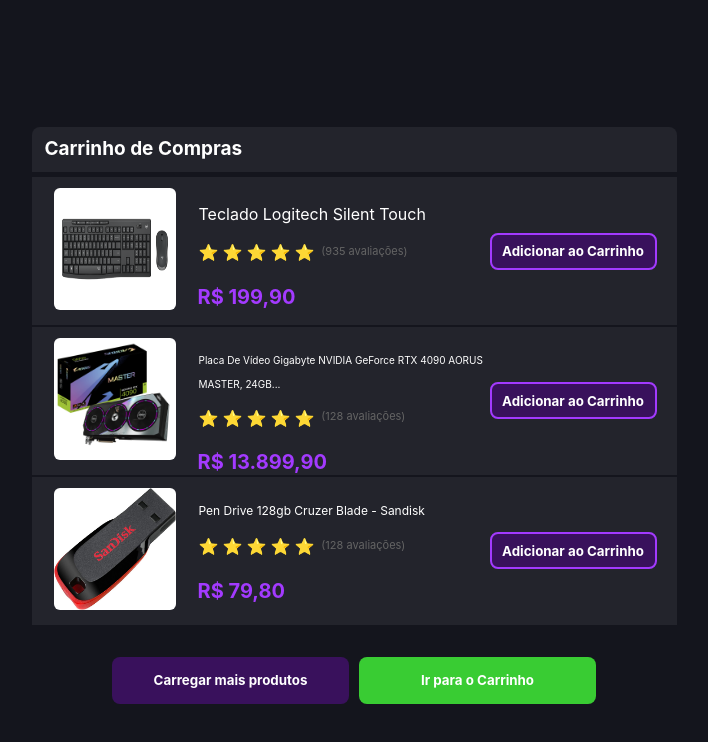
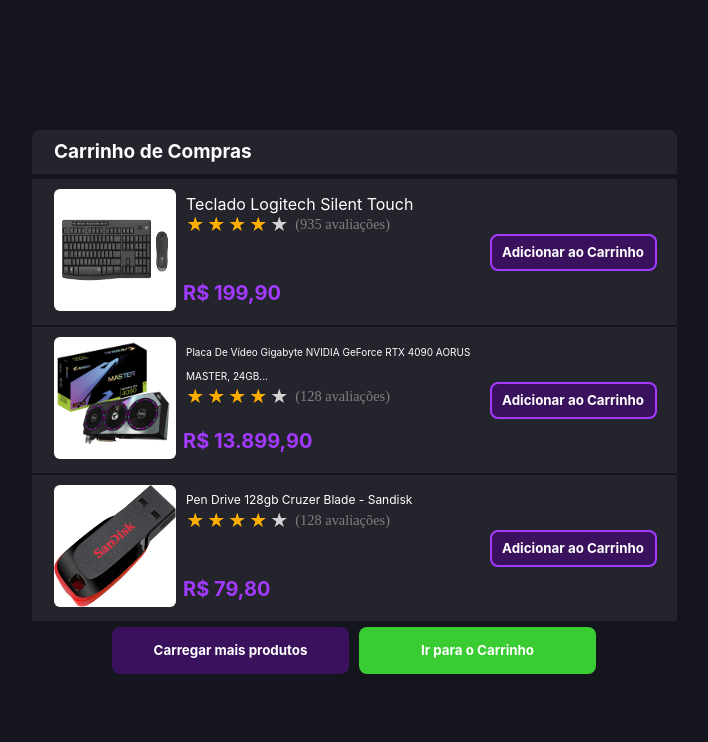
Before and after one commit to costtha/lojavirtual, a Vue app in the folder lojavirtual/: page / in a window 1280 px wide. Shown: the top 742 px of the page, without its empty margins (286-994 px from the left). Built offline with nearby package versions, Linux system fonts and the light colour scheme.

Commit message:
Alterações

```diff
--- a/lojavirtual/src/components/PaginaPrincipal.vue
+++ b/lojavirtual/src/components/PaginaPrincipal.vue
@@ -12,9 +12,13 @@
         </div>
         <div class="retangulo22">
           <h1 class="titulo2">Teclado Logitech Silent Touch</h1>
-          <div class="avaliacao">
-               <span class="estrelas">⭐ ⭐ ⭐ ⭐ ⭐</span>
-               <span class="avaliacoes">(935 avaliações)</span>
+          <div class="product-rating">
+            <div class="stars">
+              <span v-for="star in fullStars" :key="'full-' + star" class="star full"></span>
+              <span v-if="halfStar" class="star half"></span>
+              <span v-for="star in emptyStars" :key="'empty-' + star" class="star empty"></span>
+            </div>
+            <span class="reviews">(935 avaliações)</span>
           </div>
           <p class="price">R$ 199,90</p>
         </div>
@@ -36,9 +40,13 @@
         </div>
         <div class="retangulo22">
           <h1 class="titulo3">Placa De Vídeo Gigabyte NVIDIA GeForce RTX 4090 AORUS MASTER, 24GB...</h1>
-          <div class="avaliacao">
-               <span class="estrelas">⭐ ⭐ ⭐ ⭐ ⭐</span>
-               <span class="avaliacoes">(128 avaliações)</span>
+          <div class="product-rating">
+            <div class="stars">
+              <span v-for="star in fullStars" :key="'full-' + star" class="star full"></span>
+              <span v-if="halfStar" class="star half"></span>
+              <span v-for="star in emptyStars" :key="'empty-' + star" class="star empty"></span>
+            </div>
+            <span class="reviews">(128 avaliações)</span>
           </div>
           <p class="price">R$ 13.899,90</p>
         </div>
@@ -60,9 +68,13 @@
         </div>
         <div class="retangulo22">
           <h1 class="titulo4">Pen Drive 128gb Cruzer Blade - Sandisk</h1>
-          <div class="avaliacao">
-               <span class="estrelas">⭐ ⭐ ⭐ ⭐ ⭐</span>
-               <span class="avaliacoes">(128 avaliações)</span>
+          <div class="product-rating">
+            <div class="stars">
+              <span v-for="star in fullStars" :key="'full-' + star" class="star full"></span>
+              <span v-if="halfStar" class="star half"></span>
+              <span v-for="star in emptyStars" :key="'empty-' + star" class="star empty"></span>
+            </div>
+            <span class="reviews">(128 avaliações)</span>
           </div>
           <p class="price">R$ 79,80</p>
         </div>
@@ -95,8 +107,21 @@
   name: 'PaginaPrincipal',
   data() {
     return {
-      carrinho: []
+      carrinho: [],
+      rating: 3.5, // Nota de avaliação, você pode ajustar conforme necessário
+      maxRating: 5
     };
+  },
+  computed: {
+    fullStars() {
+      return Math.floor(this.rating);
+    },
+    halfStar() {
+      return this.rating % 1 !== 0;
+    },
+    emptyStars() {
+      return this.maxRating - this.fullStars - (this.halfStar ? 1 : 0);
+    }
   },
   mounted() {
     const carrinhoSalvo = localStorage.getItem('carrinho');
@@ -109,23 +134,28 @@
       const produtoExistente = this.carrinho.find(item => item.nome === produto.nome);
 
       if (produtoExistente) {
-
         produtoExistente.quantidade += 1;
       } else {
-
         this.carrinho.push({ ...produto, quantidade: 1 });
       }
-
 
       localStorage.setItem('carrinho', JSON.stringify(this.carrinho));
     },
   }
-}
+};
+
 </script>
 
 
 
   <style scoped>
+
+* {
+  margin: 0;
+  padding: 0;
+  box-sizing: border-box;
+}
+
   .layout {
     width: 1920;
     height: 1080px;
@@ -149,8 +179,9 @@
   }
 
   .retangulo1 {
+
     width: 645px;
-    height: 57px;
+    padding: 10px;
     border-radius: 8px 8px 0px 0px;
     opacity: 1;
     background-color: #23242C;
@@ -219,7 +250,12 @@
     font-weight: bold;
     font-size: 20px;
     line-height: 24px;
-    margin-left: 3%;
+    justify-content: center;
+    padding: 7px;
+    margin-top: auto;
+
+
+
   }
 
   .botao1 {
@@ -306,14 +342,15 @@
   }
 
   .retangulo22 {
+    width: 400px;
+    height: 120px;
+    margin: 0;
+    padding: 0;
+    display: flex;
+    flex-direction: column;
+    justify-content: space-between;
 
 
-    display: flex;
-    flex-direction: column;
-    margin-left: 2%;
-    width: 400px;
-    height: 120px;
-    justify-content: space-between;
   }
 
   .bot {
@@ -363,34 +400,47 @@
 
   }
 
-  .estrelas {
-    color: #FFD700;
-    font-size: 16px;
-    margin-top: 4px;
-    margin-left: 10px;
+  .product-rating {
+  margin-left: 2%;
+  display: flex;
+  align-items: center;
 }
 
-
-  .avaliacao {
+.stars {
   display: flex;
-    align-items: center;
-
 }
 
-  .avaliacoes {
-    font-family: 'Inter', sans-serif;
-    font-size: 11px;
-    font-weight: 400;
-    color: #646464;
-    line-height: 24px;
-    text-align: left;
+.star {
+  width: 16px;
+  height: 16px;
+  display: flex;
+  flex-direction: column;
+  justify-content: center;
   margin-left: 5px;
-    padding: 2px;
-    border-radius: 4px;
-    display: inline-block;
-    vertical-align: middle;
+  padding: 0;
+  background-color: #FFAE00;
+  clip-path: polygon(50% 0%, 61% 35%, 98% 35%, 68% 57%, 79% 91%, 50% 70%, 21% 91%, 32% 57%, 2% 35%, 39% 35%);
 }
 
 
 
+.star.full {
+  background-color: #FFAE00;
+}
+
+.star.half {
+  background: linear-gradient(to right, #FFAE00 50%, );
+}
+
+.star.empty {
+  background-color: #d3d3d3;
+}
+
+.reviews {
+  margin-left: 8px;
+  color: gray;
+  font-size: 0.9em;
+}
+
+
   </style>
```
Lines whose indentation alone changed are shown as unchanged.
